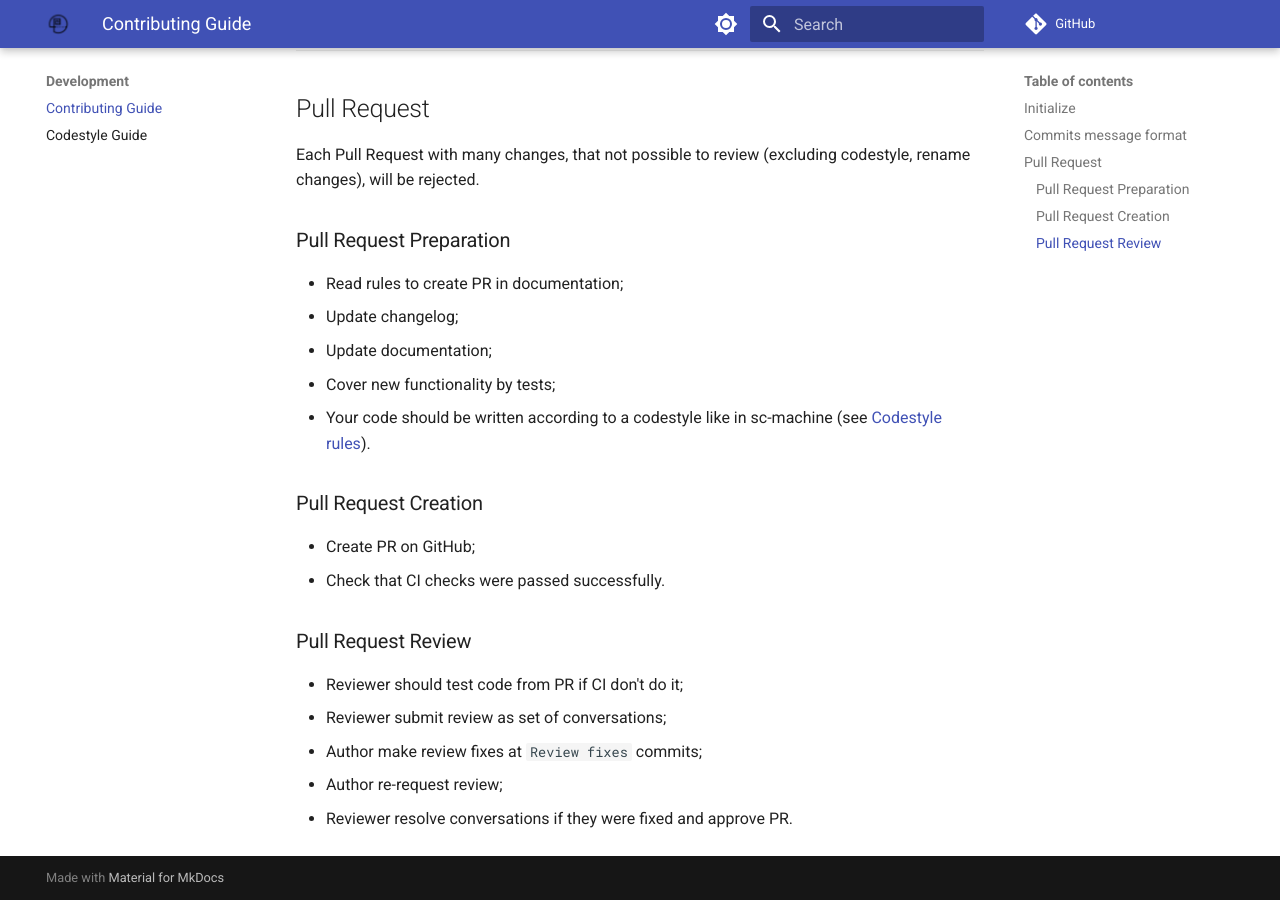
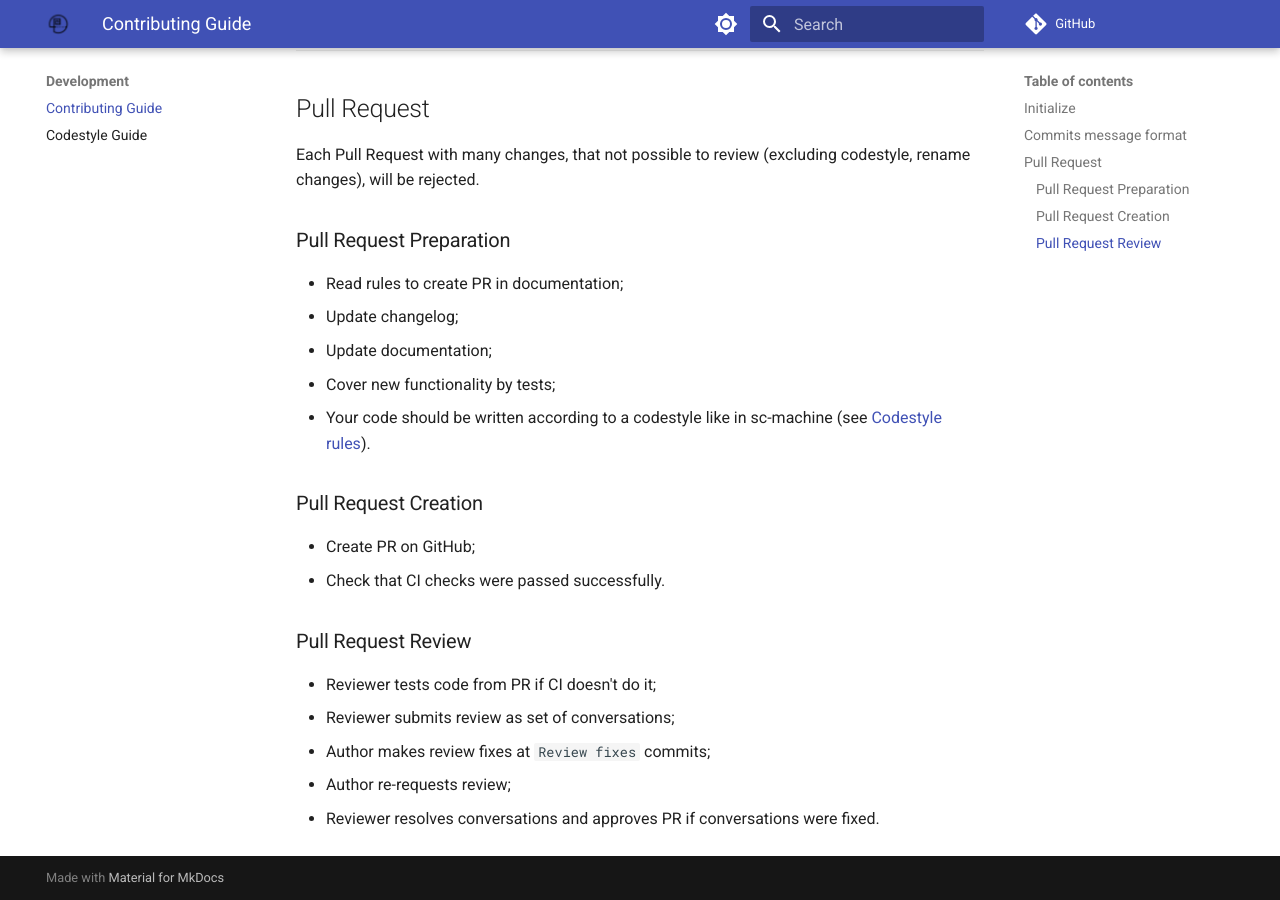
Before and after one commit to ostis-ai/sc-component-manager, an MkDocs documentation site: the page built from docs/CONTRIBUTING.md, in a window 1280 px wide and 900 px high, scrolled down 2514 px. Built offline with MkDocs 1.6.1 and Material for MkDocs 9.7.7, drawn with Linux system fonts in a browser that asks for light colours; comment, search, counter and statistics services are not loaded.

Commit message:
[docs] Fix grammar in CONTRIBUTING.md

```diff
--- a/docs/CONTRIBUTING.md
+++ b/docs/CONTRIBUTING.md
@@ -118,8 +118,8 @@
 
 ### Pull Request Review
 
- - Reviewer should test code from PR if CI don't do it;
- - Reviewer submit review as set of conversations;
- - Author make review fixes at `Review fixes` commits;
- - Author re-request review;
- - Reviewer resolve conversations if they were fixed and approve PR.
+ - Reviewer tests code from PR if CI doesn't do it;
+ - Reviewer submits review as set of conversations;
+ - Author makes review fixes at `Review fixes` commits;
+ - Author re-requests review;
+ - Reviewer resolves conversations and approves PR if conversations were fixed.
```
